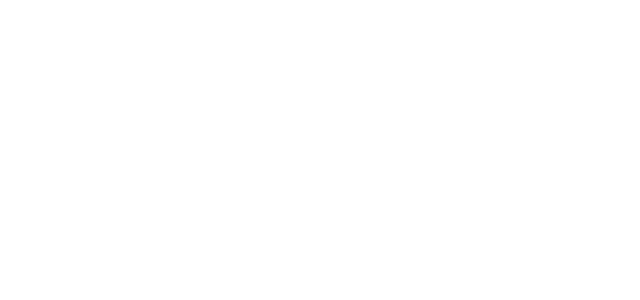
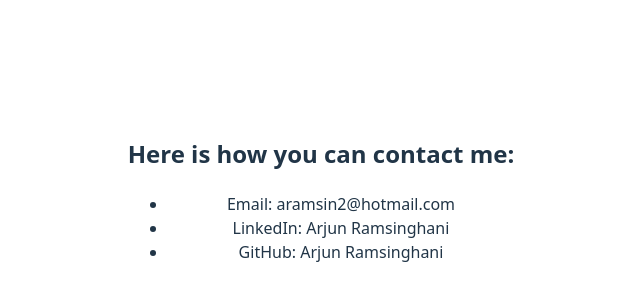
Before and after one commit to aramsing/aramsing.github.io, a React (Vite) app: page /contact-me in a window 1280 px wide. Before the commit this address had no page. Shown: the part 202-502 px from the top of the page, without its empty margins (319-959 px from the left). Built offline with nearby package versions, Linux system fonts and the light colour scheme.

Commit message:
Made contact page, added image, started buiding components out

```diff
--- a/package.json
+++ b/package.json
@@ -1,7 +1,7 @@
 {
   "name": "aramsing.github.io",
   "private": true,
-  "version": "1.0.1",
+  "version": "1.0.2",
   "type": "module",
   "homepage": "https://aramsing.github.io",
   "scripts": {
--- a/src/App.tsx
+++ b/src/App.tsx
@@ -2,6 +2,7 @@
 import React from 'react';
 import Home from './components/Home';
 import { BrowserRouter, Routes, Route } from 'react-router-dom';
+import Contact from './components/Contact';
 
 export default function App() {
   return (
@@ -9,6 +10,7 @@
       <BrowserRouter>
         <Routes>
           <Route path="/" element={<Home />} />
+          <Route path="/contact-me" element={<Contact />} />
         </Routes>
       </BrowserRouter>
     </React.StrictMode>
--- /dev/null
+++ b/src/components/Contact.tsx
@@ -0,0 +1,12 @@
+export default function Contact() {
+    return (
+        <>
+            <h2>Here is how you can contact me:</h2>
+            <ul>
+                <li>Email: aramsin2@hotmail.com</li>
+                <li>LinkedIn: Arjun Ramsinghani</li>
+                <li>GitHub: Arjun Ramsinghani</li>
+            </ul>
+        </>
+    )
+}
--- a/src/components/Home.tsx
+++ b/src/components/Home.tsx
@@ -1,7 +1,10 @@
 export default function Home() {
     return (
         <>
-            <h1>This page {'('}and the entire website{')'} is under construction.</h1>
+            <h2>Hi, I'm Arjun Ramsinghani</h2>
+            <img src="./src/assets/1707169444707.jpg" alt="Arjun Ramsinghani at the Texas Tech Engineering Job Fair"/>
+            <p>Welcome to my website! I am a Software Engineer at USAA.</p>
+            <p>Check out my tabs for my resume, ways to reach out to me, and cool projects I am working on!</p>
         </>
     )
 }
```
Also changed, not shown: src/assets/1707169444707.jpg (added), 1 other file (tests, documents, lock files or other folders).
